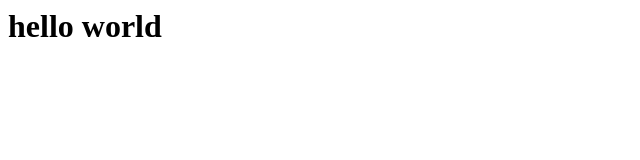
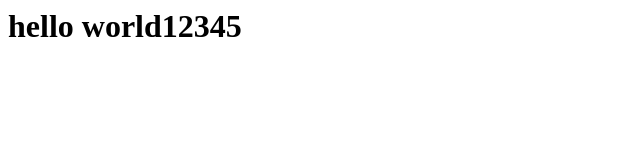
Before and after one commit to sasikadesilva/ideal-invention, a plain HTML site: page index.html in a window 1280 px wide. Shown: the whole page, without its empty margins (0-640 px from the left). Drawn offline with Linux system fonts and the light colour scheme.

Commit message:
branch update

```diff
--- a/index.html
+++ b/index.html
@@ -2,7 +2,7 @@
     <head>
     <head>
         <body>
-            <h1>hello world</h1>
+            <h1>hello world12345</h1>
 
         </body>
 </html>
```
